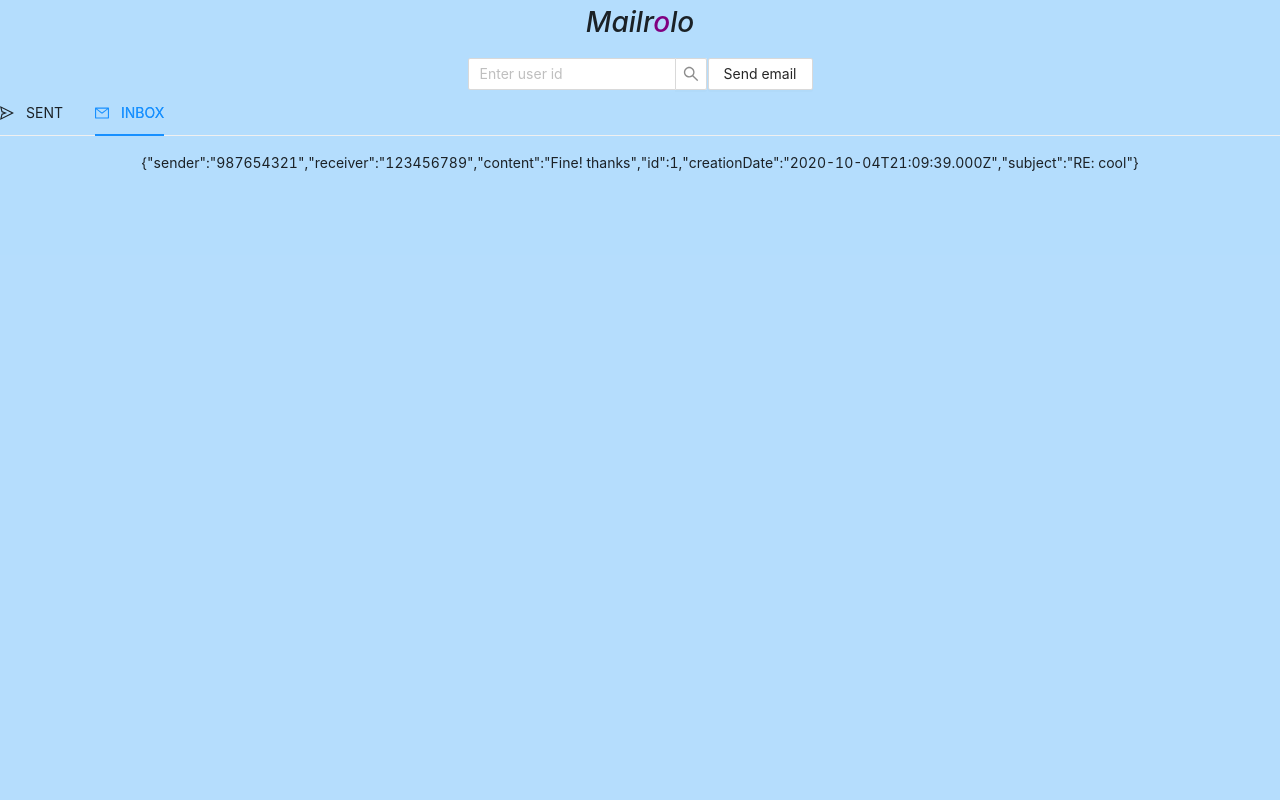
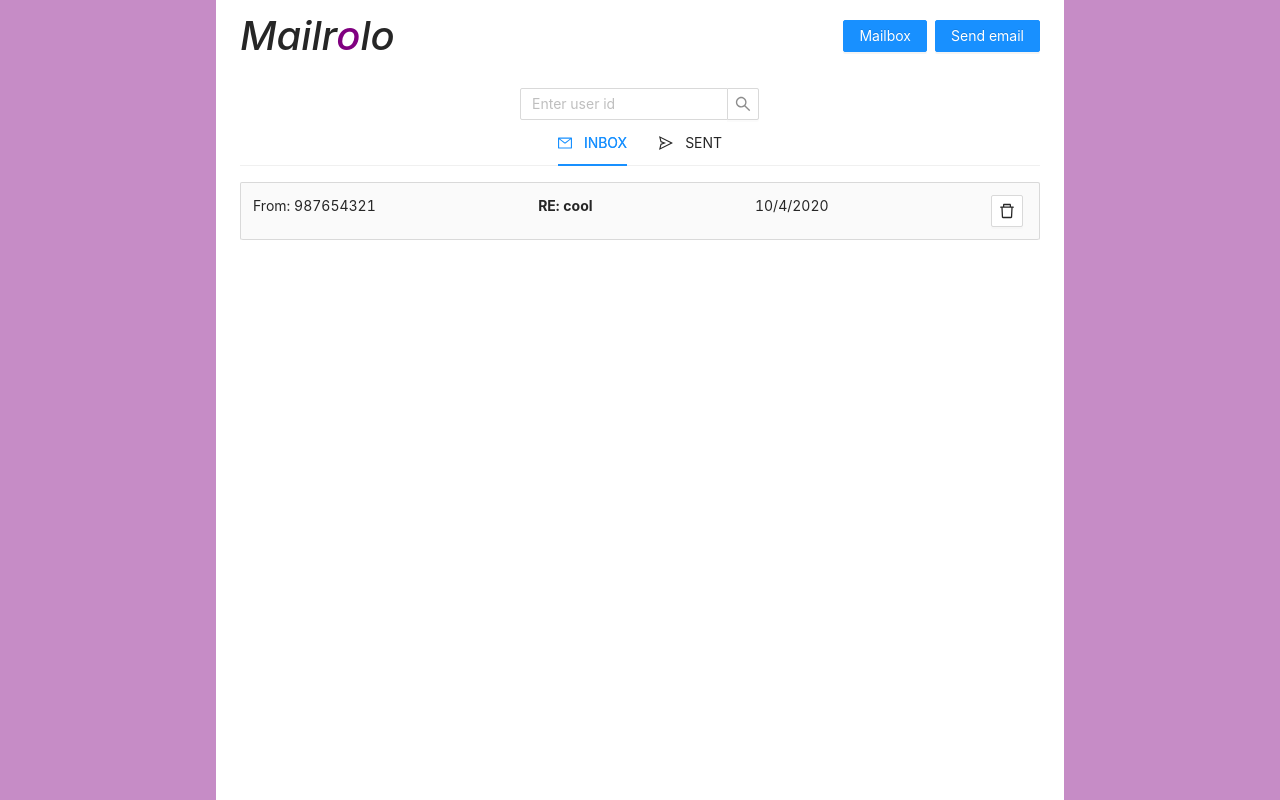
Before and after one commit to MichalMenachem/messaging-system-client, a React (Create React App) app: page / in a window 1280 px wide. Built offline with nearby package versions, Linux system fonts and the light colour scheme.

Commit message:
styling app general layout

```diff
--- a/src/App.css
+++ b/src/App.css
@@ -1,7 +1,9 @@
 .App {
   text-align: center;
-  background-color: #61b7fb78;
+  background-color: #80008073;
   min-height: 100vh;
+  display: flex;
+  justify-content: center;
 }
 
 .App-header {
--- a/src/App.tsx
+++ b/src/App.tsx
@@ -1,14 +1,32 @@
 import React from "react";
 import "./App.css";
-import { Header } from "./components/Header";
 import "antd/dist/antd.css";
 import { EmailsView } from "./components/manage-emails/EmailsView";
+import { Button, PageHeader } from "antd";
 
 function App() {
   return (
     <div className="App">
-      <Header />
-      <EmailsView />
+      <PageHeader
+        ghost={false}
+        title={
+          <h1>
+            <i>
+              Mailr<span className="purple">o</span>lo
+            </i>
+          </h1>
+        }
+        extra={[
+          <Button key="1" type="primary">
+            Mailbox
+          </Button>,
+          <Button key="1" type="primary">
+            Send email
+          </Button>,
+        ]}
+      >
+        <EmailsView />
+      </PageHeader>
     </div>
   );
 }
--- a/src/components/Header.tsx
+++ /dev/null
@@ -1,11 +0,0 @@
-import React from "react";
-
-export const Header = () => {
-  return (
-    <h1>
-      <i>
-        Mailr<span className="purple">o</span>lo
-      </i>
-    </h1>
-  );
-};
--- a/src/components/manage-emails/EmailViewLayout.tsx
+++ b/src/components/manage-emails/EmailViewLayout.tsx
@@ -29,7 +29,18 @@ export const EmailViewLayout = () => {
   ]);
 
   return (
-    <Tabs defaultActiveKey="2">
+    <Tabs centered defaultActiveKey="inbox">
+      <TabPane
+        tab={
+          <span>
+            <MailOutlined />
+            INBOX
+          </span>
+        }
+        key="inbox"
+      >
+        <Emails emails={received} isInbox={true} />
+      </TabPane>
       <TabPane
         tab={
           <span>
@@ -37,20 +48,9 @@ export const EmailViewLayout = () => {
             SENT
           </span>
         }
-        key="1"
+        key="sent"
       >
-        <Emails emails={sent} />
-      </TabPane>
-      <TabPane
-        tab={
-          <span>
-            <MailOutlined />
-            INBOX
-          </span>
-        }
-        key="2"
-      >
-        <Emails emails={received} />
+        <Emails emails={sent} isInbox={false} />
       </TabPane>
     </Tabs>
   );
--- a/src/components/manage-emails/EmailsView.tsx
+++ b/src/components/manage-emails/EmailsView.tsx
@@ -2,12 +2,12 @@ import { Button } from "antd";
 import React from "react";
 import { EmailViewLayout } from "./EmailViewLayout";
 import { SearchBar } from "./search-bar/SearchBar";
+import "./emails-view.css";
 
 export const EmailsView = () => {
   return (
-    <div>
+    <div className="emails-view">
       <SearchBar />
-      <Button>Send email</Button>
       <EmailViewLayout />
     </div>
   );
--- a/src/components/manage-emails/emails-display/Email.tsx
+++ /dev/null
@@ -1,10 +0,0 @@
-import React from "react";
-import { MessageWithId } from "../../../models/Message";
-
-interface EmailProps {
-  email: MessageWithId;
-}
-
-export const Email = (props: EmailProps) => {
-  return <>{JSON.stringify(props.email)}</>;
-};
--- /dev/null
+++ b/src/components/manage-emails/emails-display/EmailContent.tsx
@@ -0,0 +1,7 @@
+import React from "react";
+import { MessageWithId } from "../../../models/Message";
+
+export const EmailContent = (props: MessageWithId) => {
+  return;
+  <></>;
+};
--- /dev/null
+++ b/src/components/manage-emails/emails-display/EmailHeader.tsx
@@ -0,0 +1,27 @@
+import { DeleteOutlined } from "@ant-design/icons";
+import { Button } from "antd";
+import React from "react";
+import { MessageWithId } from "../../../models/Message";
+import "./emails.css";
+
+interface EmailHeaderProps extends MessageWithId {
+  isInbox: boolean;
+}
+
+export const EmailHeader = (props: EmailHeaderProps) => {
+  return (
+    <div className="email-header">
+      <span className="email-header-item">
+        {props.isInbox ? `From: ${props.sender}` : `To: ${props.receiver}`}
+      </span>
+      <b className="email-header-item">{props.subject}</b>
+      <span className="email-header-item">
+        {props.creationDate.toLocaleDateString()}
+      </span>
+      <Button
+        icon={<DeleteOutlined />}
+        onClick={(event) => event.stopPropagation()}
+      ></Button>
+    </div>
+  );
+};
--- a/src/components/manage-emails/emails-display/Emails.tsx
+++ b/src/components/manage-emails/emails-display/Emails.tsx
@@ -1,17 +1,28 @@
 import React from "react";
 import { MessageWithId } from "../../../models/Message";
-import { Email } from "./Email";
+import { Collapse } from "antd";
+import { EmailContent } from "./EmailContent";
+import { EmailHeader } from "./EmailHeader";
+
+const { Panel } = Collapse;
 
 interface EmailsProps {
   emails: MessageWithId[];
+  isInbox: boolean;
 }
 
 export const Emails = (props: EmailsProps) => {
   return (
-    <>
+    <Collapse defaultActiveKey={[]}>
       {props.emails.map((email) => (
-        <Email email={email} />
+        <Panel
+          showArrow={false}
+          key={email.id}
+          header={<EmailHeader {...email} isInbox={props.isInbox} />}
+        >
+          <EmailContent {...email} />
+        </Panel>
       ))}
-    </>
+    </Collapse>
   );
 };
--- /dev/null
+++ b/src/components/manage-emails/emails-display/emails.css
@@ -0,0 +1,8 @@
+.email-header-item {
+  padding-right: 10px;
+}
+
+.email-header {
+  display: flex;
+  justify-content: space-between;
+}
--- /dev/null
+++ b/src/components/manage-emails/emails-view.css
@@ -0,0 +1,3 @@
+.emails-view {
+  width: 50rem;
+}
```
